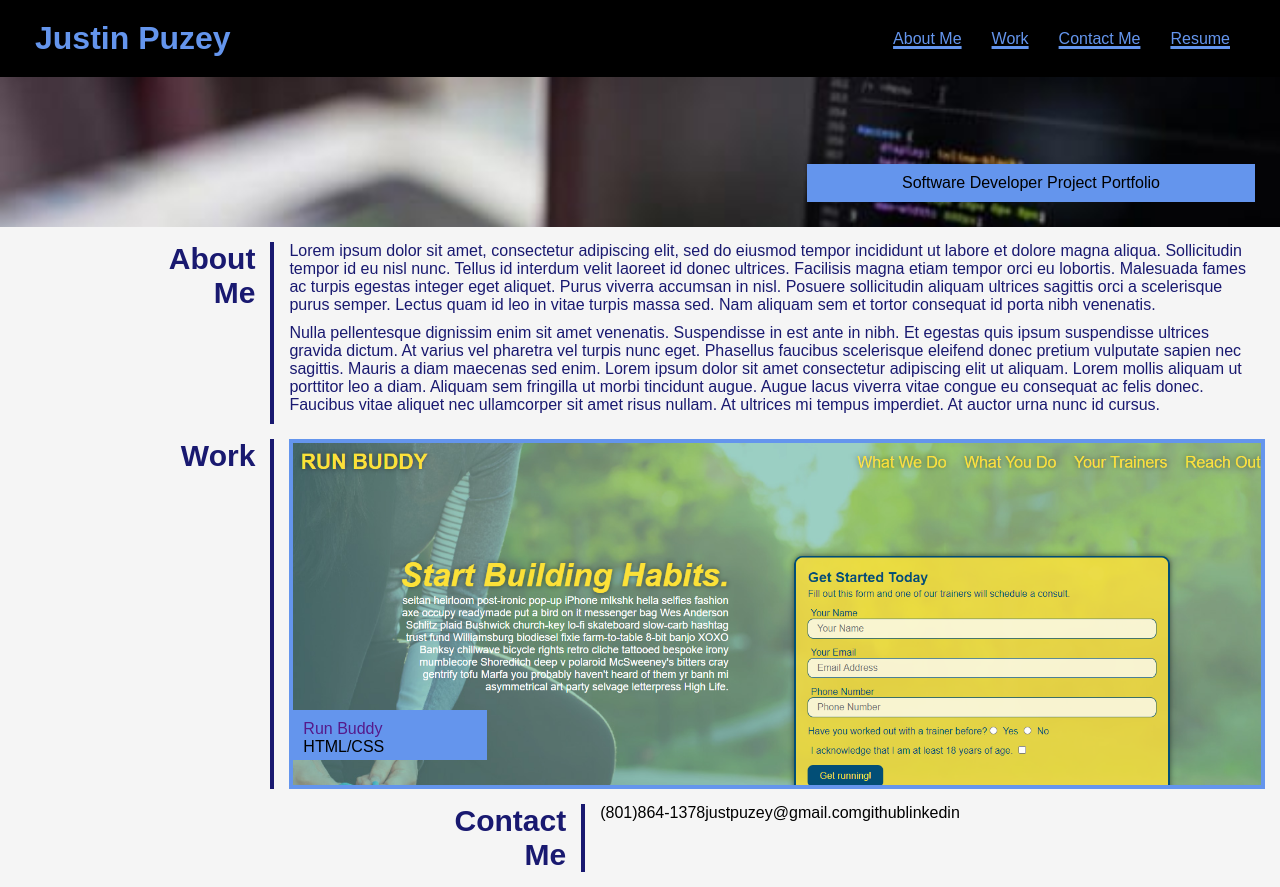
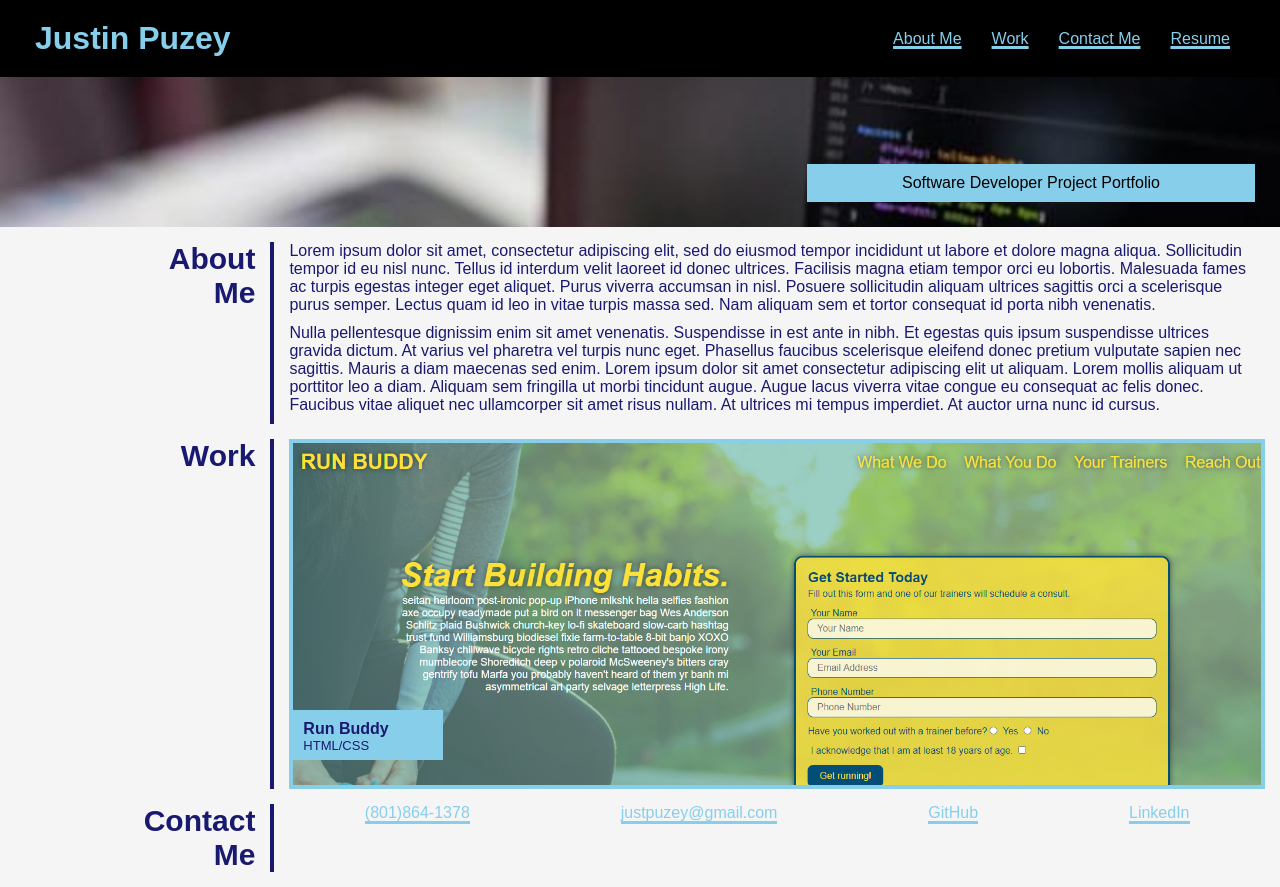
Before and after one commit to justpuzey/portfolio, a plain HTML site: page index.html in a window 1280 px wide. Drawn offline with Linux system fonts and the light colour scheme.

```diff
--- a/assets/css/style.css
+++ b/assets/css/style.css
@@ -9,6 +9,10 @@ body {
   font-family: Arial, Helvetica, sans-serif;
 }
 
+:root {
+  --main-accent: skyblue;
+  --general-text: midnightblue;
+}
 /* Header and Nav*/
 header {
   background-color: black;
@@ -21,14 +25,14 @@ header {
 header h1 {
   font-weight: bold;
   font-size: 36;
-  color: cornflowerblue;
+  color: var(--main-accent);
 }
 header nav {
   padding: 10px 0 0 0;
 }
 header nav a {
   text-decoration: none;
-  color: cornflowerblue;
+  color: var(--main-accent);
 }
 
 header nav ul {
@@ -41,7 +45,7 @@ header nav ul {
 
 header nav ul li a {
   padding: 10px 15px;
-  text-decoration: underline solid 3px cornflowerblue;
+  text-decoration: underline solid 3px var(--main-accent);
 }
 /* Hero and Subtitle*/
 .hero {
@@ -56,7 +60,7 @@ header nav ul li a {
 }
 
 #subtitle {
-  background-color: cornflowerblue;
+  background-color: var(--main-accent);
   color: black;
   width: 35%;
   text-align: center;
@@ -80,15 +84,9 @@ header nav ul li a {
   font-weight: bold;
   font-size: 30px;
   margin: 0 15px;
-  border-right: 4px solid midnightblue;
-  color: midnightblue;
+  border-right: 4px solid var(--general-text);
+  color: var(--general-text);
   padding-right: 15px;
-}
-
-.work-container {
-  width: 80%;
-  display: flex;
-  align-items: flex-end; /*moves label box to bottom of container*/
 }
 
 /* About Me */
@@ -98,7 +96,7 @@ header nav ul li a {
 
 #about-me p {
   margin: 0 0 10px 0;
-  color: midnightblue;
+  color: var(--general-text);
 }
 
 .primary-project {
@@ -106,15 +104,25 @@ header nav ul li a {
   background-repeat: no-repeat;
   background-size: cover;
   height: 350px;
+  width: 80%;
   display: flex;
-  align-content: center;
-  border: solid 4px cornflowerblue;
+  align-items: flex-end; /*moves label box to bottom of container*/
+  border: solid 4px var(--main-accent);
+}
+
+.work-container {
+  width: 80%;
+  display: flex;
+  flex-wrap: wrap;
+  justify-content: space-between;
+  align-items: flex-end; /*moves label box to bottom of container*/
 }
 
 .project-title {
-  background-color: cornflowerblue;
-  color: black;
-  width: 20%;
+  background-color: var(--main-accent);
+  color: var(--general-text);
+  font-size: small;
+  width: 150px;
   text-align: left;
   height: 50px;
   padding: 10px;
@@ -122,10 +130,24 @@ header nav ul li a {
 }
 .project-title a {
   text-decoration: none;
+  color: var(--general-text);
+  font-weight: bold;
+  font-size: medium;
 }
-
 /* Footer */
 #contact-box {
   display: flex;
   justify-content: space-around;
+  width: 80%;
+  color: var(--main-accent);
+  height: 20px;
 }
+
+#contact-box a {
+  color: var(--main-accent);
+  text-decoration: none;
+}
+
+.element-underline {
+  border-bottom: solid 3px var(--main-accent);
+}
--- a/index.html
+++ b/index.html
@@ -43,7 +43,6 @@
           a scelerisque purus semper. Lectus quam id leo in vitae turpis massa
           sed. Nam aliquam sem et tortor consequat id porta nibh venenatis.
         </p>
-
         <p>
           Nulla pellentesque dignissim enim sit amet venenatis. Suspendisse in
           est ante in nibh. Et egestas quis ipsum suspendisse ultrices gravida
@@ -60,7 +59,7 @@
     </section>
     <section class="content-row" id="work">
       <div class="left-title">Work</div>
-      <div class="work-container primary-project background">
+      <div class="work-container primary-project">
         <div class="project-title">
           <a href="">Run Buddy <br /></a>
           <span>HTML/CSS</span>
@@ -69,11 +68,11 @@
     </section>
     <footer class="content-row" id="contact-me">
       <div class="left-title">Contact<br />Me</div>
-      <div class="right-content" id="contact-box">
-        <div>(801)864-1378</div>
-        <div>justpuzey@gmail.com</div>
-        <div>github</div>
-        <div>linkedin</div>
+      <div id="contact-box">
+        <div class="element-underline">(801)864-1378</div>
+        <div class="element-underline">justpuzey@gmail.com</div>
+        <div class="element-underline"><a href="">GitHub</a></div>
+        <div class="element-underline"><a href="">LinkedIn</a></div>
       </div>
     </footer>
   </body>
```
